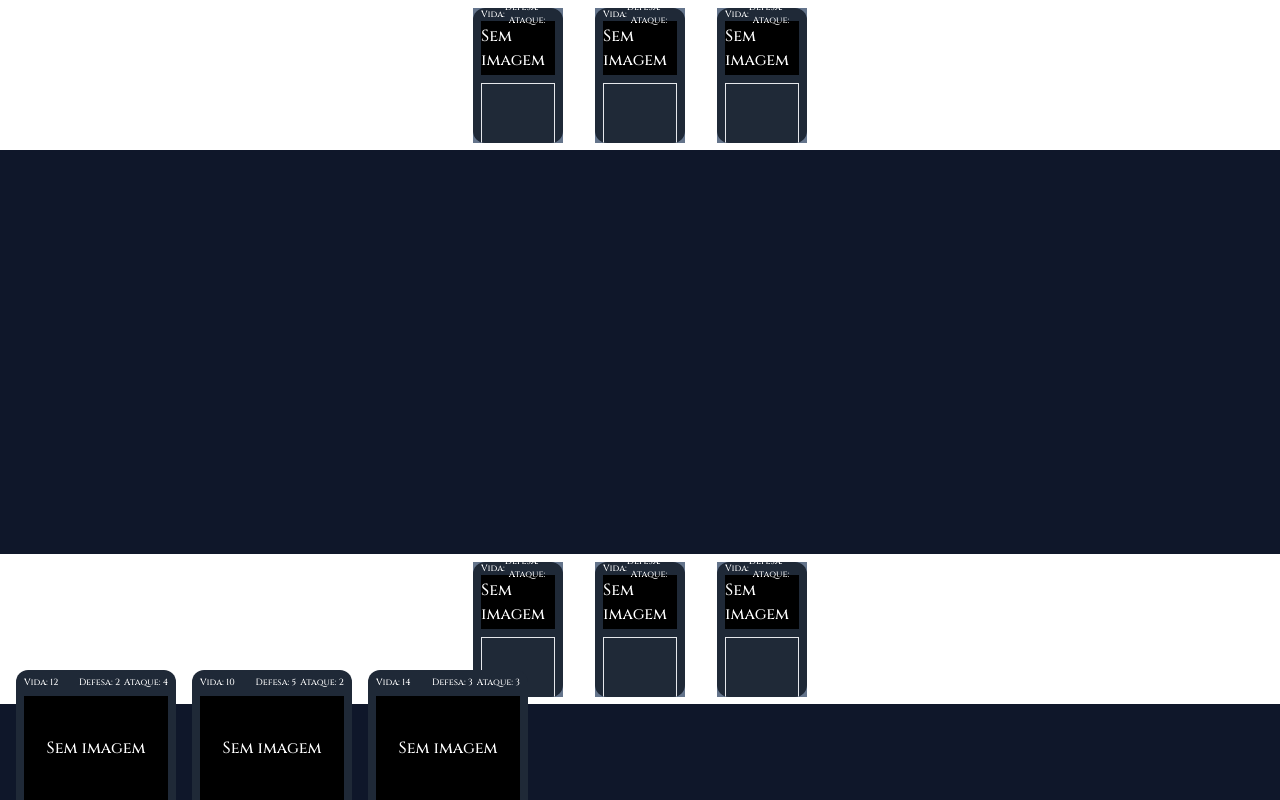
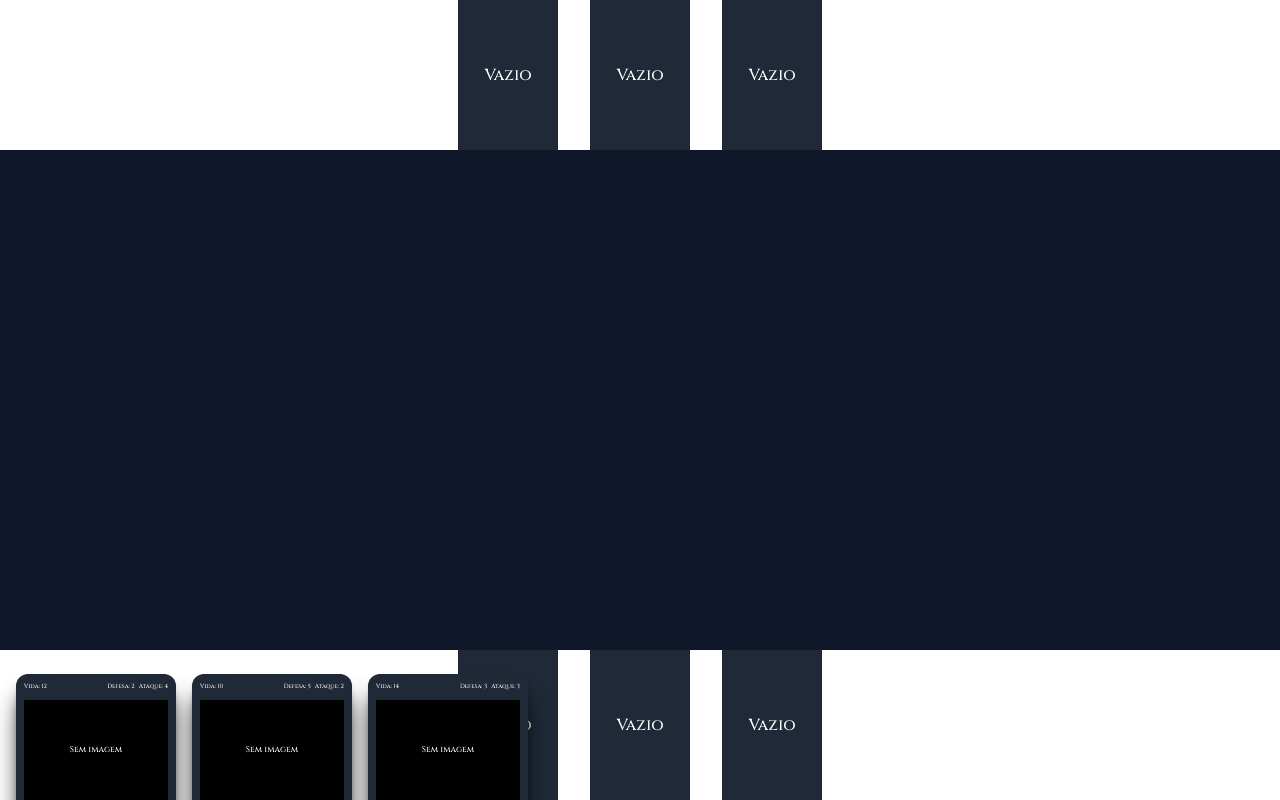
Before and after one commit to lucasdevii/Card-Attack-Game, a Vue app in the folder front/: page / in a window 1280 px wide. Built offline with nearby package versions, Linux system fonts and the light colour scheme.

Commit message:
refactor: Arrumado alguns bugs e seguindo algumas boas práticas

```diff
--- a/front/src/components/gameTable/Card.vue
+++ b/front/src/components/gameTable/Card.vue
@@ -1,5 +1,8 @@
 <script setup>
 import { ref, onMounted } from 'vue';
+
+const cardRef = ref(null);
+const cardHeight = ref(null);
 
 const props = defineProps({
     cardInfo: {
@@ -7,32 +10,40 @@ const props = defineProps({
     }
 })
 
-const cardInfo = ref(props.cardInfo);
-
+onMounted(() => {
+    //Configura a altura apenas com base na largura para que não haja problema de proporcionalidade
+    const width = cardRef.value.getBoundingClientRect().width;
+    cardHeight.value = width * 1.6
+})
 
 </script>
 <template>
-        <div class="bg-gray-800 w-full h-full px-2 rounded-xl space-y-2 hover:scale-105 transition-transform cursor-pointer overflow-hidden" >
+        <div v-if="props.cardInfo"
+            :style="`height: ${cardHeight}px`"
+            class="bg-gray-800 w-full h-full px-2 rounded-xl space-y-2 hover:scale-105 transition-transform cursor-pointer overflow-hidden"
+            ref="cardRef"
+        >
             <div class="h-3/6">
-                <div class="flex h-1/5 text-[9px] justify-between items-center">
-                    <span class="">Vida: {{ cardInfo.stats?.life }}</span>
+                <div class="flex h-1/5 text-[10%] justify-between items-center">
+                    <span class="">Vida: {{ props.cardInfo.stats?.life }}</span>
                     <div class="space-x-1">
-                        <span>Defesa: {{ cardInfo.stats?.defense }}</span>
-                        <span>Ataque: {{ cardInfo.stats?.attack }}</span>
+                        <span>Defesa: {{ props.cardInfo.stats?.defense }}</span>
+                        <span>Ataque: {{ props.cardInfo.stats?.attack }}</span>
                     </div>
                 </div>
                 <!-- Imagem -->
-                <div class="bg-black w-full h-4/5 flex justify-center items-center">
-                    <img :src="image" alt="" v-if="image">
+                <div class="bg-black text-[53%] w-full h-4/5 flex justify-center items-center">
+                    <img v-if="image" :src="image" alt="" >
                     <span v-else>Sem imagem</span>
                 </div>
             </div>
             <div class="flex flex-col h-3/6">
                 <div class="flex-1 border p-1 text-center overflow-hidden box-border">
                     <p class="break-words text-[8px] leading-tight">
-                        {{ cardInfo?.description }}
+                        {{ props.cardInfo?.description }}
                     </p>
                 </div>
             </div>
         </div>
+
 </template>
--- /dev/null
+++ b/front/src/components/gameTable/CardsInTable.vue
@@ -0,0 +1,24 @@
+<script setup>
+import Card from '@/components/gameTable/Card.vue';
+
+const props = defineProps({
+  cardsList: Array
+});
+</script>
+
+<template>
+  <div class="w-full h-[150px] bg-white flex justify-center items-center">
+
+    <div
+      v-for="(index,card) in props.cardsList"
+      :key="index"
+      class="mx-4 flex justify-center items-center h-full w-[100px]"
+    >
+      <Card v-if="card.description" :cardInfo="card"/>
+      <div v-else class="bg-gray-800 w-full h-full flex justify-center items-center">
+        Vazio
+      </div>
+    </div>
+
+  </div>
+</template>
--- a/front/src/views/GameTable.vue
+++ b/front/src/views/GameTable.vue
@@ -1,6 +1,7 @@
 <script setup>
 import Card from '@/components/gameTable/Card.vue';
-import { onUnmounted, onMounted, ref } from 'vue';
+import CardsInTable from '@/components/gameTable/CardsInTable.vue';
+import { onMounted, onUnmounted, ref } from 'vue';
 
 const mock = [
   {
@@ -9,11 +10,7 @@ const mock = [
     description: `Causa 4 de dano a um inimigo.
 Se o alvo estiver com menos de 50% de vida, causa +2 de dano adicional.
 Ao eliminar um inimigo, ganha +1 de ataque permanentemente.`,
-    stats: {
-      life: 12,
-      attack: 4,
-      defense: 2
-    }
+    stats: { life: 12, attack: 4, defense: 2 }
   },
   {
     id: 2,
@@ -21,11 +18,7 @@ Ao eliminar um inimigo, ganha +1 de ataque permanentemente.`,
     description: `Concede um escudo de 3 pontos a um aliado.
 Enquanto o escudo estiver ativo, reduz todo dano recebido em 1.
 Se o escudo for quebrado, cura 2 de vida.`,
-    stats: {
-      life: 10,
-      attack: 2,
-      defense: 5
-    }
+    stats: { life: 10, attack: 2, defense: 5 }
   },
   {
     id: 3,
@@ -33,90 +26,75 @@ Se o escudo for quebrado, cura 2 de vida.`,
     description: `Causa 3 de dano a todos os inimigos.
 Para cada inimigo atingido, recupera 1 de vida.
 Se atingir 3 ou mais inimigos, ganha +2 de defesa neste turno.`,
-    stats: {
-      life: 14,
-      attack: 3,
-      defense: 3
-    }
+    stats: { life: 14, attack: 3, defense: 3 }
   }
 ];
 
 const currentCards = ref(mock);
 const cardForShowInfos = ref(null);
-const enemyCardsDispatched = ref([{},{},{}])
 
-const inCard = ref(false); //Verifica se o mouse esta sobre alguma carta
+const enemyCardsDispatched = ref([{},{},{}]);
+const userCardsDispatched = ref([{},{},{}]);
 
-// Selecionando carta
+// Clique na carta
 function clickInCard(index){
-  if(cardForShowInfos.value == index){
-    dispatchCard(index)
-    cardForShowInfos.value = null
-    return
+  if(cardForShowInfos.value === index){
+    dispatchCard(index);
+    cardForShowInfos.value = null;
+    return;
   }
   cardForShowInfos.value = index;
 }
 
+// Remove da mão
 function dispatchCard(index){
-  //Logica de selecionar carta...
-  currentCards.value.splice(index, 1)
+  currentCards.value = currentCards.value.filter((_, i) => i !== index);
 }
 
+// Clique fora (profissional)
+function verifyMouseInCard(event){
+  const clickedInside = event.target.closest('.card-wrapper');
 
-// Sistema de quando clicar fora da carta ela voltar para o deck
-function isInCard(value){
-  inCard.value = value
-}
-
-
-window.addEventListener("click", verifyMouseInCard)
-function verifyMouseInCard(event){
-  if(!inCard.value){
+  if (!clickedInside) {
     cardForShowInfos.value = null;
   }
 }
 
+// Lifecycle correto
+onMounted(() => {
+  window.addEventListener("click", verifyMouseInCard);
+});
 
 onUnmounted(() => {
-  window.removeEventListener("click");
-})
+  window.removeEventListener("click", verifyMouseInCard);
+});
+</script>
 
-</script>
 <template>
   <div class="w-screen h-screen relative overflow-hidden">
+
     <!-- Tabuleiro -->
     <div class="w-full h-full bg-slate-900 flex flex-col justify-between">
-      <!-- Nemy Row -->
-      <div class="w-full h-[150px] bg-white flex justify-center items-center">
-        <!-- CardSlot || Altura = 50% do card e é proporcional a largura -->
-        <div class="w-[90px] h-[135px] bg-slate-500 mx-4" v-for="card in enemyCardsDispatched">
-          <Card :cardInfo="card" />
-        </div>
-      </div>
+      <CardsInTable :cardsList="enemyCardsDispatched"/>
+      <CardsInTable :cardsList="userCardsDispatched"/>
+    </div>
 
-      <!-- Row user -->
-      <div  class="w-full mb-24 h-[150px] bg-white flex justify-center items-center">
-        <!-- CardSlot || Altura = 50% do card e é proporcional a largura -->
-        <div class="w-[90px] h-[135px] bg-slate-500 mx-4" v-for="card in enemyCardsDispatched">
-          <Card :cardInfo="card" ref="cardRef"/>
-        </div>
-      </div>
-    </div>
     <!-- Cartas -->
     <div class="absolute bottom-[-130px] w-full ml-4 flex justify-start space-x-4">
+
       <div
         v-for="(card, index) in currentCards"
-        :key="index"
-        @mouseenter="isInCard(true)"
-        @mouseleave="isInCard(false)"
+        :key="card.id"
         @click="clickInCard(index)"
-        class="transition-all duration-500 ease-in-out cursor-pointer h-[260px] w-[160px]"
+        class="card-wrapper transition-transform duration-500 ease-in-out cursor-pointer"
+        style="width: 160px"
         :class="cardForShowInfos === index
           ? 'translate-y-[-300px] scale-105 z-50'
           : 'hover:-translate-y-10'"
       >
-        <Card :cardInfo="card"/>
+        <Card :cardInfo="card" class="shadow-black shadow-xl"/>
       </div>
+
     </div>
   </div>
 </template>
```
